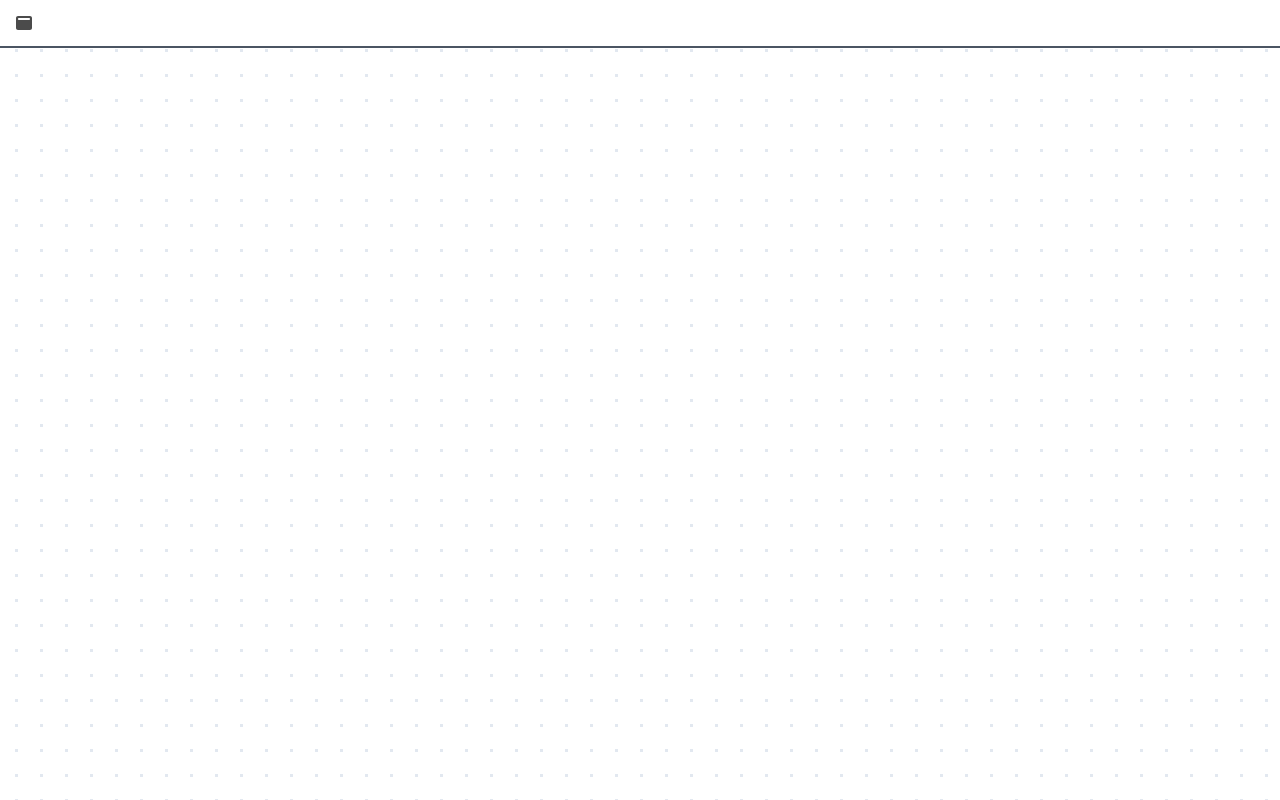
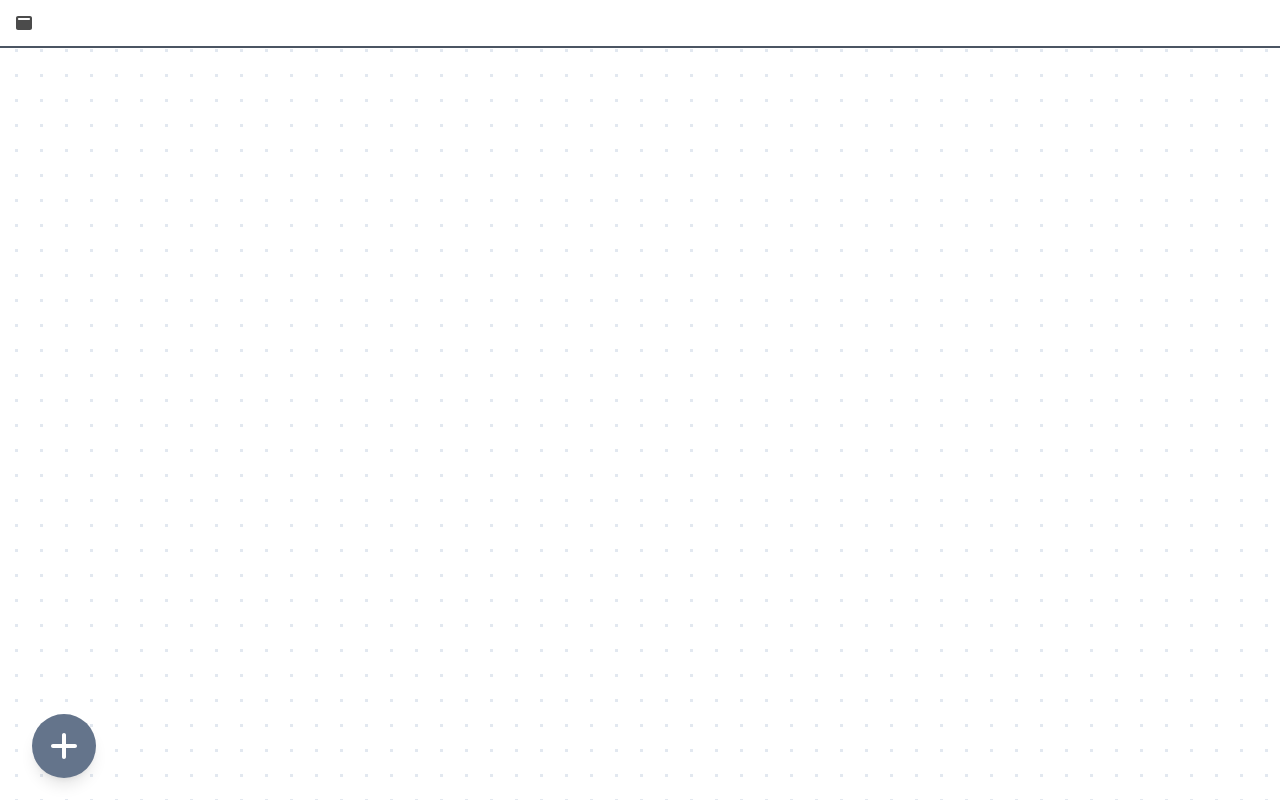
Before and after one commit to fvckDesa/UML, a React (Vite) app: page / in a window 1280 px wide. Built offline with nearby package versions, Linux system fonts and the light colour scheme.

Commit message:
Add action bar for uml elements

```diff
--- a/src/App.tsx
+++ b/src/App.tsx
@@ -1,20 +1,17 @@
 import { useState } from "react";
+import ActionBar from "./components/ActionBar";
 import ClassPanel from "./components/ClassPanel";
 import TopBar from "./components/TopBar";
 import ViewArea from "./components/ViewArea";
 
 function App() {
-  const [centerCoords, setCenterCoords] = useState({
-    x: 0,
-    y: 0,
-  });
-
   return (
     <div className="w-screen h-screen font-sans overflow-hidden select-none">
-      <TopBar centerCoords={centerCoords} />
+      <TopBar />
       <div className="relative w-full h-[calc(100%-48px)]">
         <ClassPanel />
-        <ViewArea onCenterChange={setCenterCoords} />
+        <ViewArea />
+        <ActionBar />
       </div>
     </div>
   );
--- /dev/null
+++ b/src/assets/index.ts
@@ -0,0 +1,2 @@
+export { default as ClassSvg } from "./Class.svg";
+export { default as ClassIcon } from "./ClassIcon.svg";
--- /dev/null
+++ b/src/components/ActionBar.tsx
@@ -0,0 +1,66 @@
+// types
+import type { DragEvent } from "react";
+import type { Dimensions } from "@src/types/general";
+// components
+import { FontAwesomeIcon } from "@fortawesome/react-fontawesome";
+// hooks
+import { useState } from "react";
+// icons
+import { ClassSvg, ClassIcon } from "@src/assets";
+import { faPlus } from "@fortawesome/free-solid-svg-icons";
+
+function ActionBar() {
+  const [isOpen, setIsOpen] = useState(false);
+
+  function handlerDragStart(dimensions: Dimensions, img: string) {
+    return function (e: DragEvent<HTMLButtonElement>) {
+      e.dataTransfer.setData("application/uml", JSON.stringify(dimensions));
+      e.dataTransfer.dropEffect = "copy";
+      const classSvg = new Image();
+      classSvg.src = img;
+      e.dataTransfer.setDragImage(
+        classSvg,
+        dimensions.width / 2,
+        dimensions.height / 2
+      );
+    };
+  }
+
+  function handlerClick() {
+    setIsOpen((prev) => !prev);
+  }
+
+  return (
+    <div className="absolute bottom-8 left-8">
+      <button
+        className="absolute top-1/2 left-0 -translate-y-1/2 flex justify-center items-center w-16 h-16 rounded-full bg-slate-500 transition-colors z-10 hover:bg-slate-400 shadow-lg"
+        onClick={handlerClick}
+      >
+        <FontAwesomeIcon
+          className={`w-8 h-8 transition-all duration-500 ${
+            isOpen ? "rotate-[135deg]" : "rotate-0"
+          }`}
+          icon={faPlus}
+          color="#fff"
+        />
+      </button>
+      <div
+        className={`flex justify-end items-center gap-4 ${
+          isOpen ? "w-auto pl-16 pr-6" : "w-0 p-0"
+        } h-11 ml-8 rounded-full bg-slate-300 transition-all duration-300 overflow-hidden shadow-lg`}
+      >
+        <button
+          className={`${
+            isOpen ? "right-0" : ""
+          } w-8 h-8 rounded-full opacity-60 cursor-grab transition-all hover:opacity-100 active:cursor-grabbing`}
+          draggable="true"
+          onDragStart={handlerDragStart({ width: 200, height: 154 }, ClassSvg)}
+        >
+          <img src={ClassIcon} alt="Java class icon" />
+        </button>
+      </div>
+    </div>
+  );
+}
+
+export default ActionBar;
--- a/src/components/ViewArea.tsx
+++ b/src/components/ViewArea.tsx
@@ -1,14 +1,10 @@
 // types
-import { useUMLContext } from "@src/contexts/UML";
-import type { Coords } from "@src/types/general";
 import type { MouseEvent } from "react";
+// components
+import WorkSpace from "./WorkSpace";
 // hooks
 import { useEffect, useLayoutEffect, useRef, useState } from "react";
-import WorkSpace from "./WorkSpace";
-
-interface IProps {
-  onCenterChange: (newCenter: Coords) => void;
-}
+import { useUMLContext } from "@src/contexts/UML";
 
 interface AreaPos {
   top: number;
@@ -17,7 +13,7 @@ interface AreaPos {
   y: number;
 }
 
-function ViewArea({ onCenterChange }: IProps) {
+function ViewArea() {
   const { umlInfo } = useUMLContext();
   const ref = useRef<HTMLDivElement>(null);
   const [pos, setPos] = useState<AreaPos | null>(null);
@@ -53,7 +49,7 @@ function ViewArea({ onCenterChange }: IProps) {
       behavior: "smooth",
     });
   }
-  // change center coords
+  /* // change center coords
   function handlerScroll() {
     if (!ref.current) return;
     const el = ref.current;
@@ -61,7 +57,7 @@ function ViewArea({ onCenterChange }: IProps) {
       x: el.scrollLeft + el.clientWidth / 2,
       y: el.scrollTop + el.clientHeight / 2,
     });
-  }
+  } */
   // active class in panel and center class
   function handlerActiveClass(id: string) {
     const el = ref.current;
@@ -85,8 +81,8 @@ function ViewArea({ onCenterChange }: IProps) {
   }
 
   function handlerRoleDown(e: MouseEvent) {
+    if (e.button != 1 || !ref.current) return;
     e.preventDefault();
-    if (e.button != 1 || !ref.current) return;
 
     setPos({
       left: ref.current.scrollLeft,
@@ -114,7 +110,6 @@ function ViewArea({ onCenterChange }: IProps) {
       className={`h-full ${
         umlInfo.activeClass ? "mr-80" : "mr-0"
       } transition-all overflow-hidden`}
-      onScroll={handlerScroll}
       onMouseDown={handlerRoleDown}
       onMouseMove={handlerMouseMove}
     >
--- a/src/components/WorkSpace.tsx
+++ b/src/components/WorkSpace.tsx
@@ -1,6 +1,13 @@
+// types
+import type { DragEvent } from "react";
+import type { Dimensions } from "@src/types/general";
+// components
+import Class from "./Class";
+// hooks
 import { useUMLContext } from "@src/contexts/UML";
 import { useRef } from "react";
-import Class from "./Class";
+// utils
+import { v4 as uuid } from "uuid";
 
 interface IProps {
   width: number;
@@ -9,17 +16,52 @@ interface IProps {
 }
 
 function WorkSpace({ width, height, onActiveClass }: IProps) {
-  const { umlClasses } = useUMLContext();
+  const { umlClasses, dispatchClasses } = useUMLContext();
   const ref = useRef<HTMLDivElement>(null);
+
+  function handlerDragOver(e: DragEvent<HTMLDivElement>) {
+    e.preventDefault();
+    e.dataTransfer.dropEffect = "copy";
+  }
+
+  function handlerDrop(e: DragEvent<HTMLDivElement>) {
+    const data = e.dataTransfer.getData("application/uml");
+    if (data && ref.current) {
+      const { width, height } = JSON.parse(data) as Dimensions;
+      const { x, y } = ref.current.getBoundingClientRect();
+      const id = uuid();
+
+      dispatchClasses({
+        type: "class/add",
+        payload: {
+          javaClass: {
+            name: `Class${Object.keys(umlClasses).length + 1}`,
+            attributes: [],
+            constructors: [],
+            methods: [],
+            isFinal: false,
+          },
+          coords: {
+            x: Math.abs(x) + e.clientX - width / 2,
+            y: Math.abs(y) + e.clientY - height / 2,
+          },
+          id,
+        },
+      });
+    }
+  }
 
   return (
     <div
       ref={ref}
-      className="relative bg-[length:25px_25px] bg-dot"
+      id="workspace"
+      className="relative bg-[length:25px_25px] bg-dot z-0"
       style={{
         width,
         height,
       }}
+      onDrop={handlerDrop}
+      onDragOver={handlerDragOver}
     >
       {Object.keys(umlClasses).map((id) => (
         <Class key={id} id={id} onClassSelect={onActiveClass} container={ref} />
--- a/src/types/general.ts
+++ b/src/types/general.ts
@@ -7,3 +7,13 @@ export interface ActionGenerator<Type extends string, Payload extends {}> {
   type: Type;
   payload: Payload;
 }
+
+export interface Dimensions {
+  width: number;
+  height: number;
+}
+
+export interface DownloadInfo {
+  fileType: "png" | "jpg" | "pdf";
+  name: string;
+}
```
Also changed, not shown: src/assets/Class.svg (added), src/assets/ClassIcon.svg (added).
